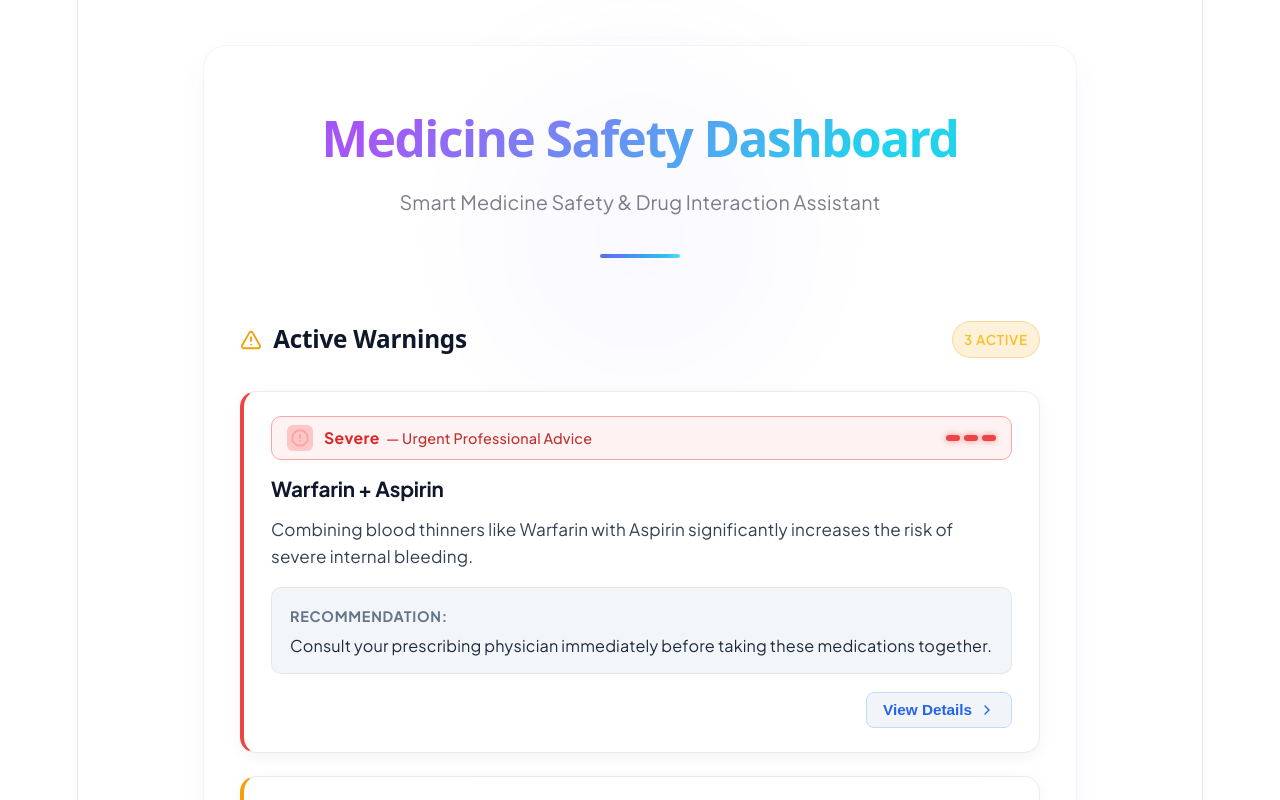
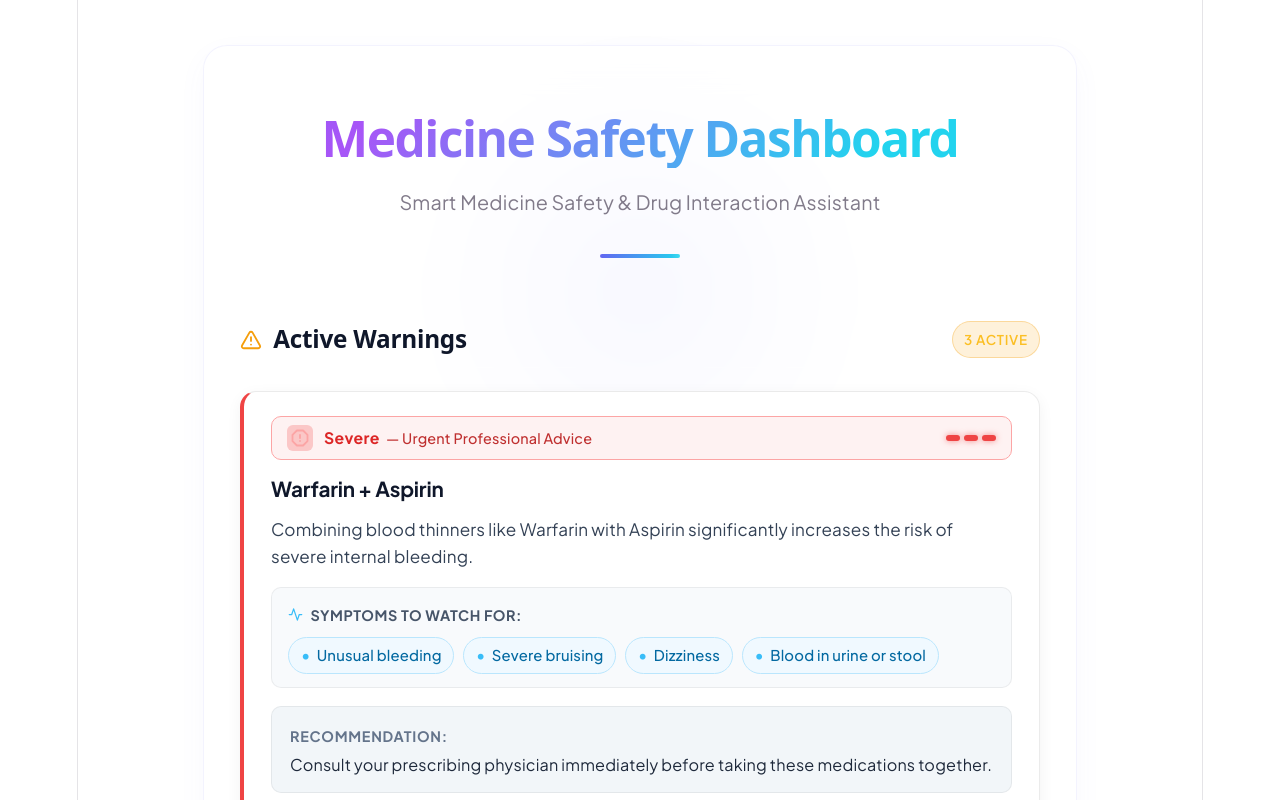
Before and after one commit to its-Sittu/HackInMotion-RICR-HIM-1114, a React (Vite) app: page / in a window 1280 px wide. Shown: the top 800 px of the page. Built offline with nearby package versions, Linux system fonts and the light colour scheme.

Commit message:
feat: add interaction symptoms section

```diff
--- a/src/components/dashboard/ActiveWarnings.jsx
+++ b/src/components/dashboard/ActiveWarnings.jsx
@@ -5,13 +5,14 @@ import '../../styles/activeWarnings.css'
 // Re-export InteractionWarningCard for standalone use
 export { InteractionWarningCard }
 
-// Local placeholder warnings data featuring Mild, Moderate, Severe severities
+// Local placeholder warnings data with symptoms to watch for
 const DEFAULT_WARNINGS = [
   {
     id: 'warn-1',
     severity: 'Severe',
     medicines: ['Warfarin', 'Aspirin'],
     explanation: 'Combining blood thinners like Warfarin with Aspirin significantly increases the risk of severe internal bleeding.',
+    symptoms: ['Unusual bleeding', 'Severe bruising', 'Dizziness', 'Blood in urine or stool'],
     recommendation: 'Consult your prescribing physician immediately before taking these medications together.'
   },
   {
@@ -19,6 +20,7 @@ const DEFAULT_WARNINGS = [
     severity: 'Moderate',
     medicines: ['Medicine A', 'Medicine B'],
     explanation: 'These medicines may interact.',
+    symptoms: ['Dizziness', 'Nausea', 'Headache'],
     recommendation: 'Consult your doctor or pharmacist.'
   },
   {
@@ -26,6 +28,7 @@ const DEFAULT_WARNINGS = [
     severity: 'Mild',
     medicines: ['Calcium Supplement', 'Levothyroxine'],
     explanation: 'Calcium can bind to thyroid medication, reducing overall gastrointestinal absorption.',
+    symptoms: ['Mild fatigue', 'Stomach upset'],
     recommendation: 'Take these medications at least 4 hours apart.'
   }
 ]
--- a/src/components/dashboard/InteractionWarningCard.jsx
+++ b/src/components/dashboard/InteractionWarningCard.jsx
@@ -8,13 +8,21 @@ export default function InteractionWarningCard({
     severity: 'Moderate',
     medicines: ['Medicine A', 'Medicine B'],
     explanation: 'These medicines may interact.',
+    symptoms: ['Dizziness', 'Nausea', 'Unusual bleeding'],
     recommendation: 'Consult your doctor or pharmacist.'
   },
   onViewDetails
 }) {
   const [showDetails, setShowDetails] = useState(false)
 
-  const { severity = 'Moderate', medicines = [], explanation = '', recommendation = '' } = warning
+  const {
+    severity = 'Moderate',
+    medicines = [],
+    explanation = '',
+    symptoms = ['Dizziness', 'Nausea', 'Unusual bleeding'],
+    recommendation = ''
+  } = warning
+
   const formattedMedicines = Array.isArray(medicines) ? medicines.join(' + ') : medicines
 
   const handleDetailsClick = () => {
@@ -39,6 +47,36 @@ export default function InteractionWarningCard({
       <p className="warning-explanation">
         {explanation || 'These medicines may interact.'}
       </p>
+
+      {symptoms && symptoms.length > 0 && (
+        <div className="warning-symptoms-box">
+          <strong className="symptoms-label">
+            <svg
+              className="symptoms-icon"
+              width="15"
+              height="15"
+              viewBox="0 0 24 24"
+              fill="none"
+              stroke="currentColor"
+              strokeWidth="2"
+              strokeLinecap="round"
+              strokeLinejoin="round"
+              aria-hidden="true"
+            >
+              <path d="M22 12h-4l-3 9L9 3l-3 9H2" />
+            </svg>
+            Symptoms to watch for:
+          </strong>
+          <div className="symptoms-chips-container">
+            {symptoms.map((symptom, idx) => (
+              <span key={idx} className="symptom-chip">
+                <span className="symptom-dot" aria-hidden="true">•</span>
+                {symptom}
+              </span>
+            ))}
+          </div>
+        </div>
+      )}
 
       <div className="warning-recommendation-box">
         <strong className="recommendation-label">Recommendation:</strong>
--- a/src/styles/activeWarnings.css
+++ b/src/styles/activeWarnings.css
@@ -233,6 +233,55 @@
   margin: 0 0 1rem 0;
 }
 
+/* Symptoms to watch for section */
+.warning-symptoms-box {
+  margin-bottom: 1rem;
+  background: rgba(15, 23, 42, 0.45);
+  border: 1px solid rgba(255, 255, 255, 0.06);
+  border-radius: 10px;
+  padding: 0.75rem 0.9rem;
+}
+
+.symptoms-label {
+  display: flex;
+  align-items: center;
+  gap: 0.4rem;
+  font-size: 0.8rem;
+  font-weight: 700;
+  color: #94a3b8;
+  text-transform: uppercase;
+  letter-spacing: 0.04em;
+  margin-bottom: 0.5rem;
+}
+
+.symptoms-icon {
+  color: #38bdf8;
+}
+
+.symptoms-chips-container {
+  display: flex;
+  flex-wrap: wrap;
+  gap: 0.5rem;
+}
+
+.symptom-chip {
+  display: inline-flex;
+  align-items: center;
+  gap: 0.35rem;
+  background: rgba(56, 189, 248, 0.1);
+  color: #e0f2fe;
+  border: 1px solid rgba(56, 189, 248, 0.25);
+  border-radius: 9999px;
+  padding: 0.25rem 0.65rem;
+  font-size: 0.825rem;
+  font-weight: 500;
+}
+
+.symptom-dot {
+  color: #38bdf8;
+  font-size: 0.9rem;
+}
+
 /* Recommendation Area */
 .warning-recommendation-box {
   background: rgba(30, 41, 59, 0.7);
@@ -348,6 +397,18 @@
   .warning-explanation {
     color: #334155;
   }
+  .warning-symptoms-box {
+    background: rgba(248, 250, 252, 0.9);
+    border: 1px solid rgba(0, 0, 0, 0.06);
+  }
+  .symptoms-label {
+    color: #475569;
+  }
+  .symptom-chip {
+    background: #f0f9ff;
+    color: #0369a1;
+    border-color: #bae6fd;
+  }
   .warning-recommendation-box {
     background: rgba(241, 245, 249, 0.9);
     border: 1px solid rgba(0, 0, 0, 0.06);
```
